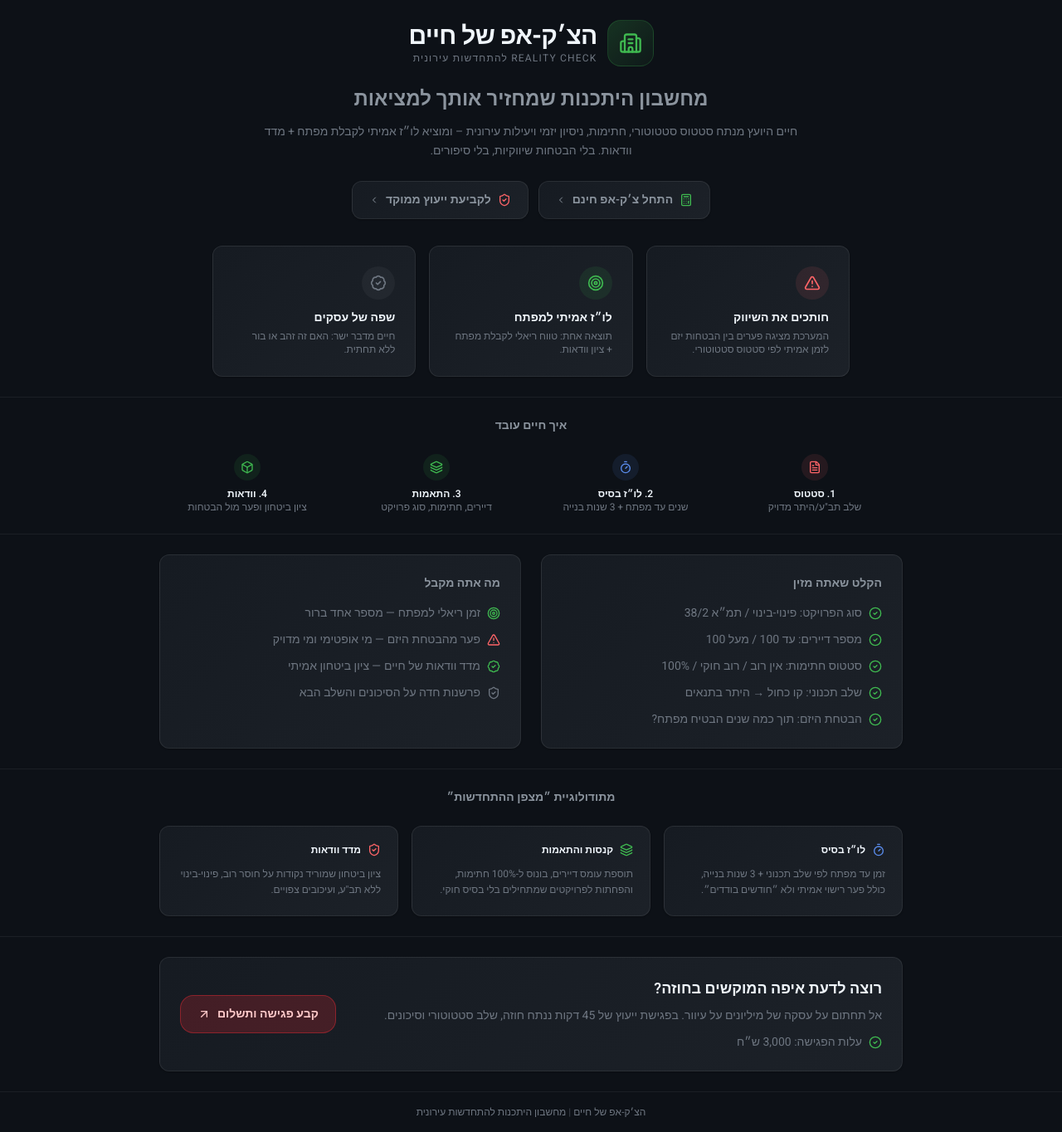
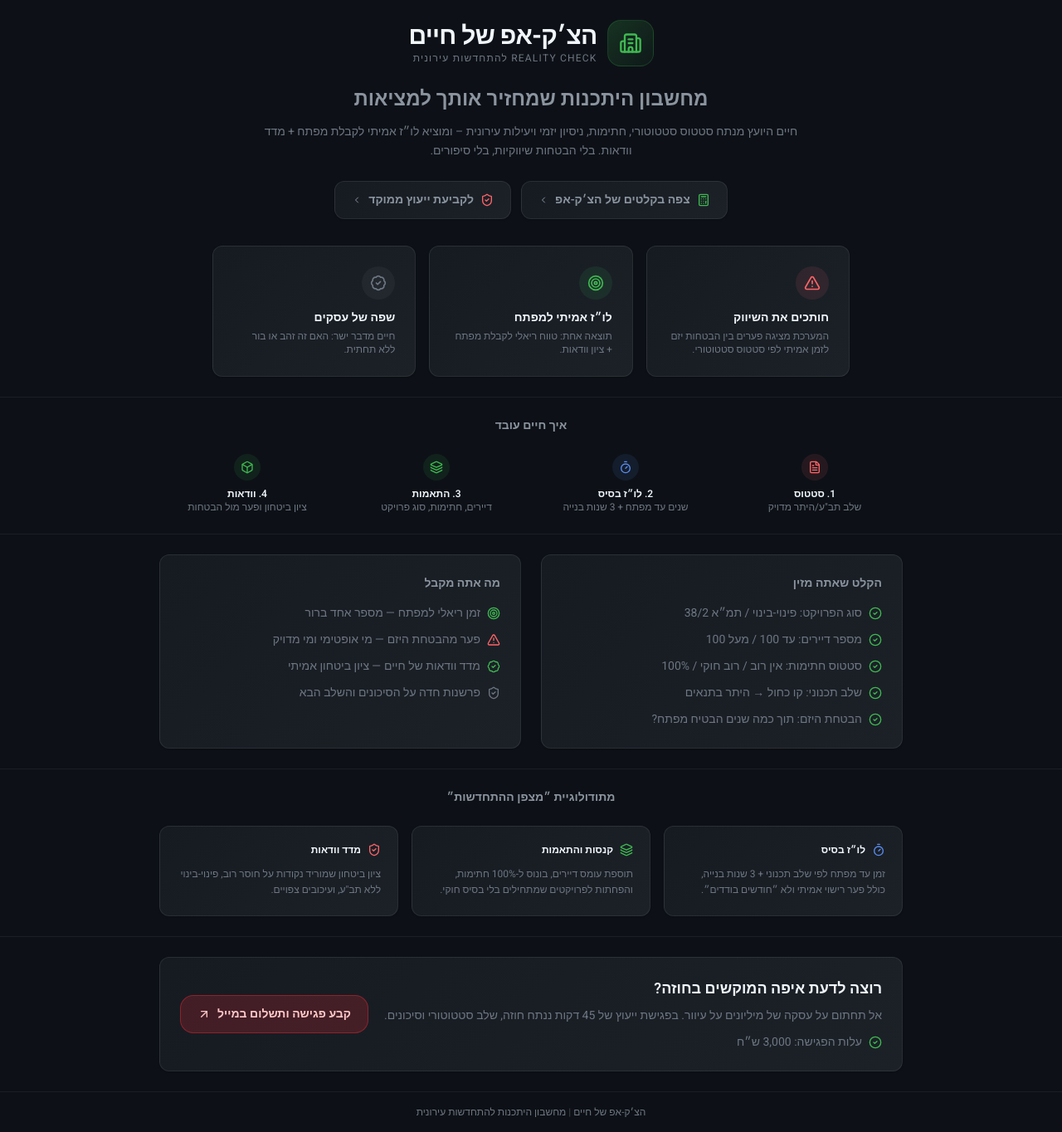
Before and after one commit to chaimfinn-prog/dedult, a Next.js app: page / in a window 1280 px wide. Shown: the whole page at 83% size. Built offline with nearby package versions, Linux system fonts and the light colour scheme.

Commit message:
Fix homepage links for checkup flow

```diff
--- a/src/app/page.tsx
+++ b/src/app/page.tsx
@@ -38,11 +38,11 @@ export default function Home() {
 
             <div className="flex flex-col md:flex-row items-center justify-center gap-3 mb-8">
               <a
-                href="/calculate"
+                href="#inputs"
                 className="db-card px-5 py-3 inline-flex items-center gap-2 text-sm font-semibold text-foreground-secondary hover:border-green/30 transition"
               >
                 <Calculator className="w-4 h-4 text-green" />
-                {'התחל צ׳ק-אפ חינם'}
+                {'צפה בקלטים של הצ׳ק-אפ'}
                 <ChevronLeft className="w-3 h-3" />
               </a>
               <a
@@ -155,7 +155,7 @@ export default function Home() {
       </div>
 
       {/* Inputs + Outputs */}
-      <div className="border-t border-[rgba(255,255,255,0.06)] p-6">
+      <div id="inputs" className="border-t border-[rgba(255,255,255,0.06)] p-6">
         <div className="max-w-4xl mx-auto grid grid-cols-1 md:grid-cols-2 gap-6">
           <div className="db-card p-6 text-right">
             <h3 className="text-sm font-semibold text-foreground-secondary mb-4">הקלט שאתה מזין</h3>
@@ -257,10 +257,10 @@ export default function Home() {
               </div>
             </div>
             <a
-              href="https://example.com"
+              href="mailto:contact@haim-checkup.co.il"
               className="inline-flex items-center gap-2 px-5 py-3 rounded-lg bg-red-500/20 border border-red-500/40 text-sm font-semibold text-red-200 hover:bg-red-500/30 transition"
             >
-              {'קבע פגישה ותשלום'}
+              {'קבע פגישה ותשלום במייל'}
               <ArrowUpRight className="w-4 h-4" />
             </a>
           </div>
```
